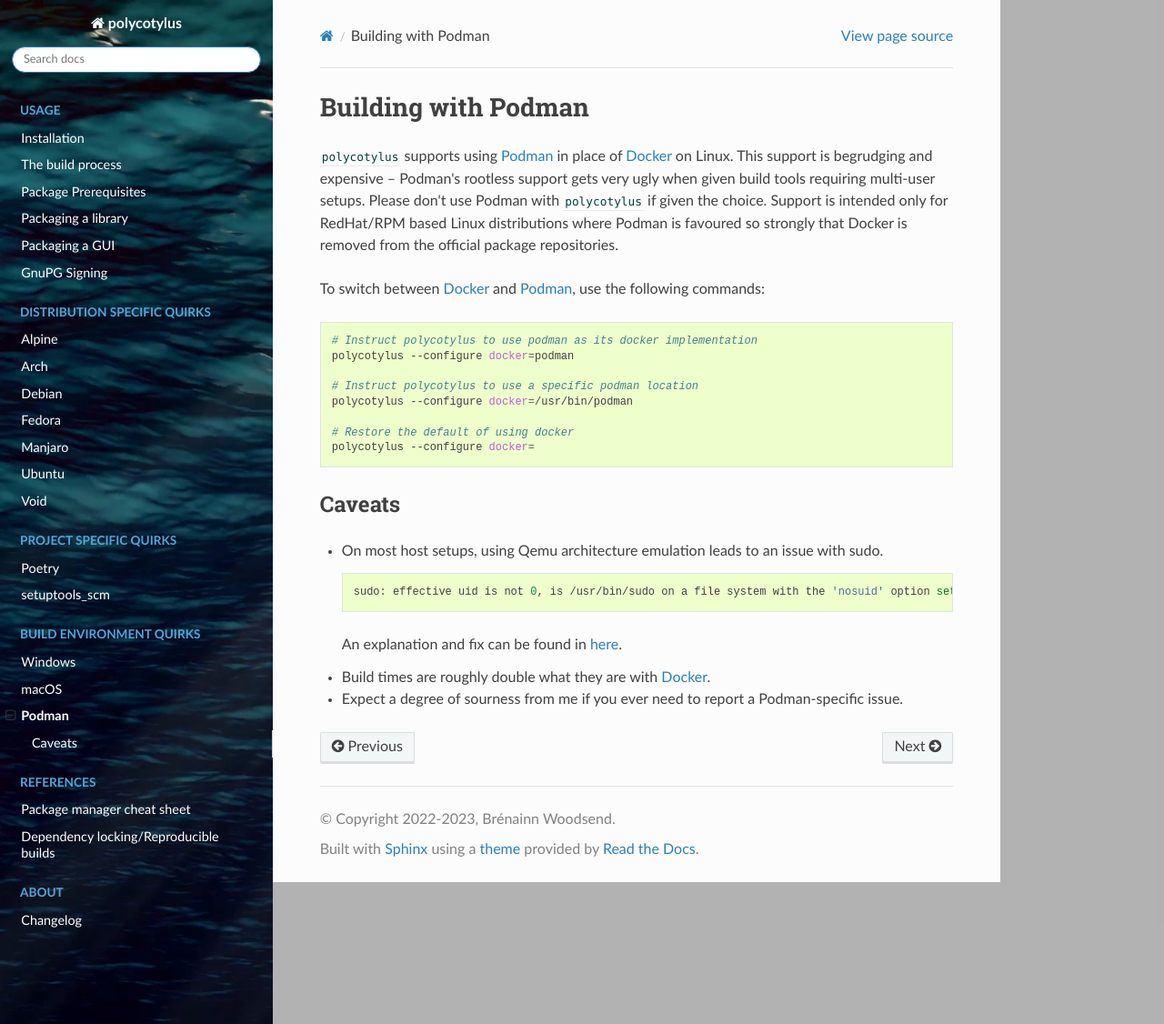
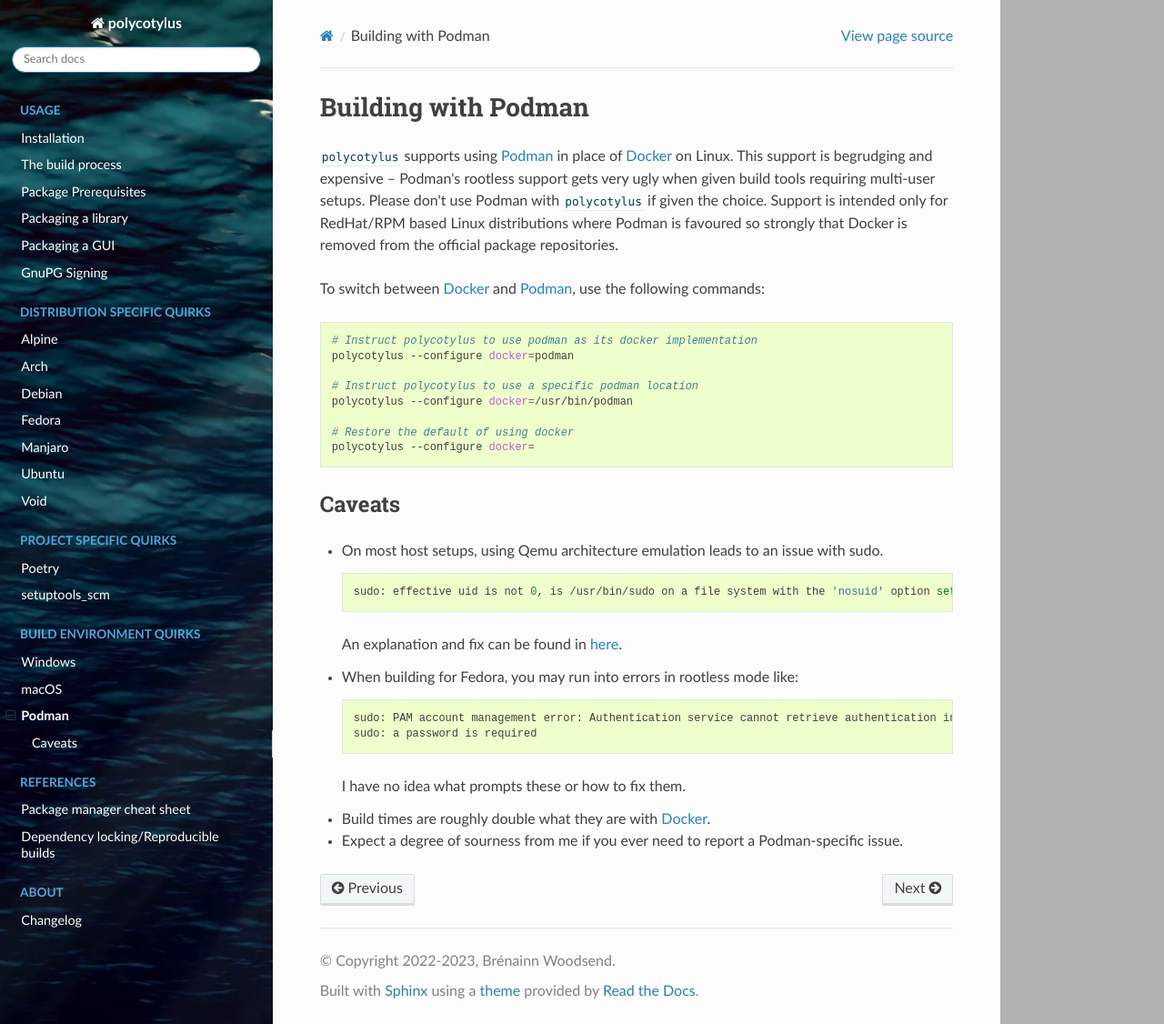
Before and after one commit to bwoodsend/polycotylus, a Sphinx documentation site: the page built from docs/source/podman.rst, in a window 1280 px wide and 1126 px high. Shown: the whole window at 91% size. Built offline with Sphinx 7.4.7 and the Read the Docs theme 3.1.0, drawn with Linux system fonts in a browser that asks for light colours; pages that are not in the unit, such as notebooks, are missing from menus.

Commit message:
Skip testing Fedora with Podman
On the GitHub Actions runners, running:

    podman run -it docker.io/fedora
    sudo -u nobody bash  # or any user

leads to:

    sudo: PAM account management error: Authentication service cannot retrieve authentication info
    sudo: a password is required

This is not present on Docker, any other target distribution, my local
podman (on Arch), podman ran with sudo, podman ran inside a Ubuntu 24.04
Docker container.

```diff
--- a/docs/source/podman.rst
+++ b/docs/source/podman.rst
@@ -36,6 +36,13 @@
   An explanation and fix can be found in `here
   <https://stackoverflow.com/a/77354286>`_.
 
+* When building for Fedora, you may run into errors in rootless mode like::
+
+      sudo: PAM account management error: Authentication service cannot retrieve authentication info
+      sudo: a password is required
+
+  I have no idea what prompts these or how to fix them.
+
 * Build times are roughly double what they are with Docker_.
 
 * Expect a degree of sourness from me if you ever need to report a
```
Also changed, not shown: 1 other file.
